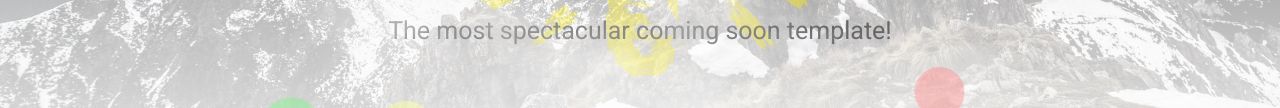
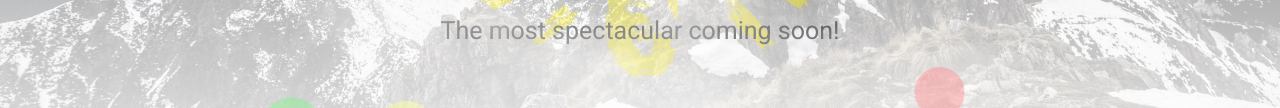
Before and after one commit to ramkumarsekar/damees-trial, a plain HTML site: page index.html in a window 1280 px wide. Shown: the part 485-593 px from the top of the page. Drawn offline with Linux system fonts and the light colour scheme.

Commit message:
template word removed

```diff
--- a/index.html
+++ b/index.html
@@ -85,11 +85,11 @@
                 <li class="layer" data-depth="0.30">
                     <div class="hero">
                         <h1 id="countdown">
-                            The most spectacular coming soon template!
+                            The most spectacular coming soon!
                         </h1>
 
                         <p class="sub-title">
-                            The most spectacular coming soon template!
+                            The most spectacular coming soon!
                         </p>
                     </div>
                 </li>
```
